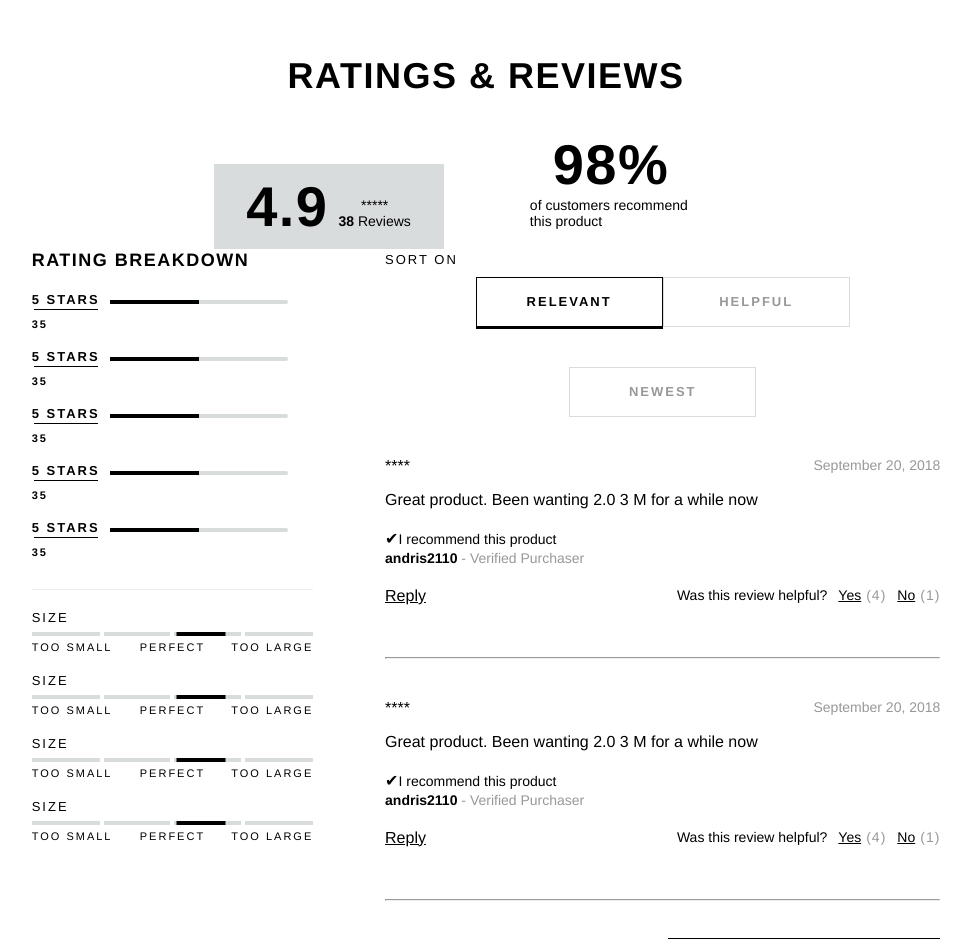
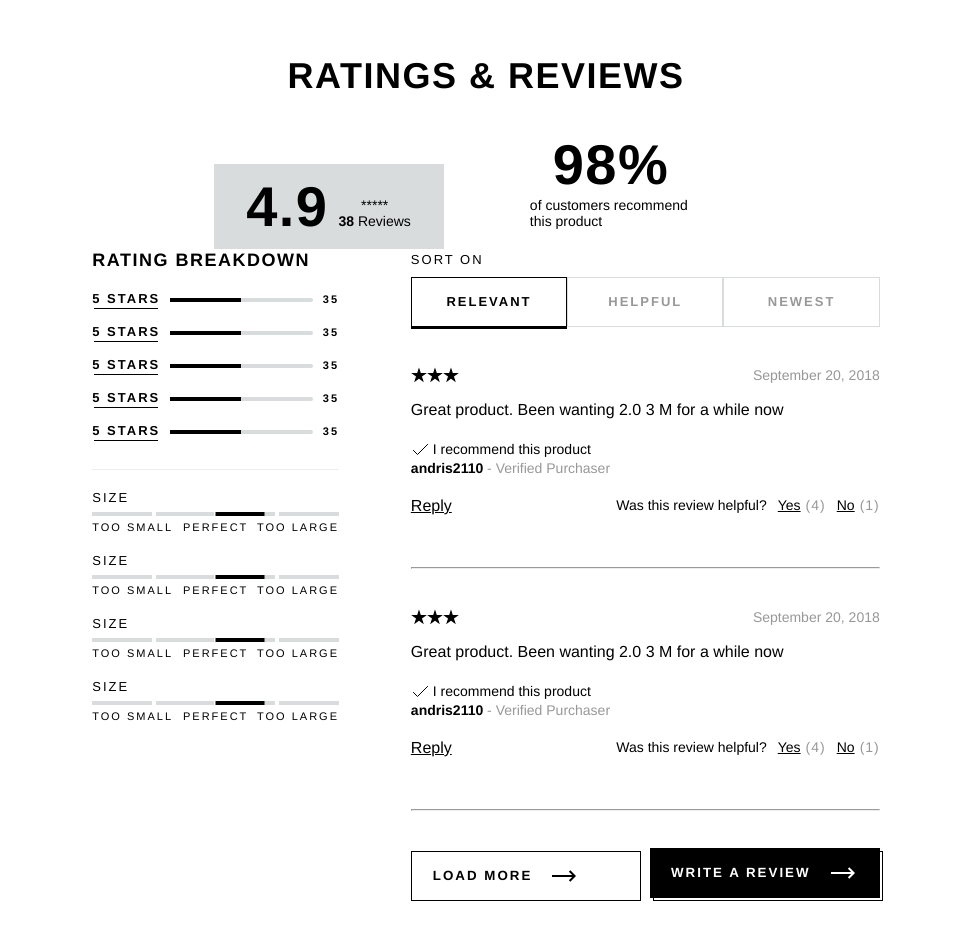
Before and after one commit to mchiang88/matthew-module, a React app: page / in a window 1280 px wide. Shown: the top 939 px of the page, without its empty margins (154-1125 px from the left). Built offline with nearby package versions, Linux system fonts and the light colour scheme; the HTML template or start-up script is replaced by a standard one.

Commit message:
Finished CSS MVP style

```diff
--- /dev/null
+++ b/client/src/components/Arrow.jsx
@@ -0,0 +1,16 @@
+import React from 'react';
+import '../css/Arrow.css';
+
+const Arrow = props => (
+  <svg viewBox="0 0 24 24" id="arrow" width="100%" height="100%">
+    <path
+      d="M17.59 7l5 5-5 5M0 12h22"
+      fill="none"
+      stroke="currentColor"
+      stroke-miterlimit="10"
+      stroke-width="2"
+    />
+  </svg>
+);
+
+export default Arrow;
--- /dev/null
+++ b/client/src/components/CheckMark.jsx
@@ -0,0 +1,16 @@
+import React from 'react';
+import '../css/CheckMark.css';
+
+const CheckMark = props => (
+  <svg viewBox="0 0 19 19" id="checkmark" width="100%" height="100%">
+    <path
+      fill="none"
+      stroke="currentColor"
+      stroke-linecap="square"
+      stroke-miterlimit="10"
+      d="M2.5 10.5l4 4 10-10"
+    />
+  </svg>
+);
+
+export default CheckMark;
--- a/client/src/components/Comment.jsx
+++ b/client/src/components/Comment.jsx
@@ -1,16 +1,22 @@
 import React from 'react';
-import '../css/Comment.css'
+import '../css/Comment.css';
+import SvgComponent from './Star';
+import CheckMark from './CheckMark';
 
 const Comment = props => (
   <div className="comment">
     <div className="container5">
-      <div className="commentStars">****</div>
+      <div className="commentStars">
+        <SvgComponent />
+        <SvgComponent />
+        <SvgComponent />
+      </div>
       <div className="date">September 20, 2018</div>
     </div>
-    <div className="commentHeader"></div>
+    <div className="commentHeader" />
     <div className="commentBody">Great product. Been wanting 2.0 3 M for a while now</div>
     <div className="recommend">
-      <span className="checkMark">✔</span>
+      <CheckMark />
       <span className="recommendComment">I recommend this product</span>
     </div>
     <div className="userInfo">
@@ -18,7 +24,9 @@ const Comment = props => (
       <span className="verified"> - Verified Purchaser</span>
     </div>
     <div className="commentFooter">
-      <a className="reply" href="">Reply</a>
+      <a className="reply" href="">
+        Reply
+      </a>
       <div className="reviewHelpful">
         <div className="reviewQuestion">Was this review helpful? </div>
         <div className="helpful">
@@ -26,7 +34,9 @@ const Comment = props => (
           <span className="yesCount">(4)</span>
         </div>
         <div className="unhelpful">
-          <div className="no" href="">No</div>
+          <div className="no" href="">
+            No
+          </div>
           <span className="noCount">(1)</span>
         </div>
       </div>
--- a/client/src/components/Sort.jsx
+++ b/client/src/components/Sort.jsx
@@ -1,6 +1,7 @@
 import React from 'react';
 import Comment from './Comment';
 import '../css/Sort.css';
+import Arrow from './Arrow';
 
 class Sort extends React.Component {
   constructor(props) {
@@ -34,9 +35,14 @@ class Sort extends React.Component {
         <Comment />
         <Comment />
         <div className="loadAndWrite">
-          <button type="button" className="load">LOAD MORE</button>
-          <button type="button" className="write">WRITE A REVIEW -></button>
-          <div className="whiteShadow"></div>
+          <button type="button" className="load">
+            LOAD MORE
+            <Arrow />
+          </button>
+          <button type="button" className="write">
+            WRITE A REVIEW
+            <Arrow />
+          </button>
         </div>
       </div>
     )
--- /dev/null
+++ b/client/src/components/Star.jsx
@@ -0,0 +1,27 @@
+import React from 'react';
+import '../css/Star.css';
+
+const SvgComponent = props => (
+  <svg className="star" viewBox="0 0 15 15" xmlns="http://www.w3.org/2000/svg">
+    <linearGradient id="0c17f3d4-0a00-46e6-acdc-3aceeef38e4c">
+      <stop offset="0%" stopOpacity="1" stopColor="currentcolor;" />
+      <stop offset="100%" stopOpacity="1" stopColor="currentcolor;" />
+      <stop offset="100%" stopOpacity="0" stopColor="currentcolor;" />
+      <stop offset="100%" stopOpacity="0" stopColor="currentcolor;" />
+    </linearGradient>
+    <path
+      fill="none"
+      stroke="currentColor"
+      strokeMiterlimit="10"
+      d="M13.277,6.182L9.697,8.782L11.057,12.992L7.487,10.392L3.907,12.992L5.277,8.782L1.697,6.182L6.117,6.182L7.487,1.992L8.857,6.182L13.277,6.182Z"
+    />
+    <path
+      fill="url(#0c17f3d4-0a00-46e6-acdc-3aceeef38e4c)"
+      stroke="0"
+      d="M13.277,6.182L9.697,8.782L11.057,12.992L7.487,10.392L3.907,12.992L5.277,8.782L1.697,6.182L6.117,6.182L7.487,1.992L8.857,6.182L13.277,6.182Z"
+    />
+  </svg>
+);
+
+
+export default SvgComponent;
--- a/client/src/css/App.css
+++ b/client/src/css/App.css
@@ -69,8 +69,7 @@ body {
 }
 
 .container4 {
-  width: 281.6px;
-  height: 686px;
+  width: 20%;
   padding-left: 15px;
   padding-right: 15px;
   display: inline-block;
--- /dev/null
+++ b/client/src/css/Arrow.css
@@ -0,0 +1,8 @@
+#arrow {
+  display: inline-block;
+  vertical-align: middle;
+  width: 24px;
+  height: 24px;
+  margin-left: 20px;
+  box-sizing: border-box;
+}
--- /dev/null
+++ b/client/src/css/CheckMark.css
@@ -0,0 +1,8 @@
+#checkmark {
+  width: 19px;
+  height: 19px;
+  vertical-align: bottom;
+  display: inline-block;
+  box-sizing: border-box;
+  margin-right: 3px;
+}
--- a/client/src/css/Sort.css
+++ b/client/src/css/Sort.css
@@ -1,5 +1,5 @@
 .sort {
-  width: 45%;
+  width: 38%;
   margin-left: 41.81px;
   padding-left: 15px;
   padding-right: 15px;
@@ -14,8 +14,7 @@
 }
 
 .load,
-.write,
-.whiteShadow {
+.write {
   background-color: white;
   float: left;
   border: 1.012px solid black;
@@ -58,14 +57,25 @@
   transform: translate(3px, 3px);
 }
 
-.whiteShadow {
-  height: 49px;
-  top: 1px;
-  width: 42%;
-  left: 305px;
-  position: relative;
+.write:after {
+  content: '';
+  display: block;
+  position: absolute;
+  left: 3px;
+  top: 3px;
+  width: 100%;
+  height: 100%;
   box-shadow: inset 0 0 0 1px #000;
-  z-index: 1;
+  box-sizing: border-box;
+  transition: transform 0.1s cubic-bezier(0.3, 0, 0.45, 1);
+}
+
+.write:active:after {
+  transform: translate(-3px, -3px);
+}
+
+.buttons {
+  display: flex;
 }
 
 .relevant,
@@ -78,13 +88,15 @@
   font-size: 13px;
   letter-spacing: 2px;
   background-color: white;
-  width: 27.2%;
   height: 16px;
   padding: 16px 17px 16px 17px;
   border: 1px solid #d9dcdd;
   color: #98989a;
   font-weight: 700;
   cursor: pointer;
+  flex-basis: 0;
+  -webkit-flex-grow: 1;
+  flex-grow: 1;
 }
 
 .relevant:hover,
--- /dev/null
+++ b/client/src/css/Star.css
@@ -0,0 +1,5 @@
+.star {
+  height: 1em;
+  width: 1em;
+  box-sizing: border-box;
+}
--- a/client/src/css/StarListEntry.css
+++ b/client/src/css/StarListEntry.css
@@ -3,6 +3,7 @@
   text-align: left;
   font-weight: 700;
   cursor: pointer;
+  display: flex;
 }
 
 .starRating {
@@ -37,6 +38,7 @@
 }
 
 .starPercentage {
+  top: 10px;
   height: 4px;
   border-radius: 4px;
   position: relative;
@@ -44,10 +46,8 @@
   flex-grow: 1;
   margin: 0 10px;
   background-color: #d9dcdd;
-  width: 178.5px;
   margin-left: 10px;
   margin-right: 10px;
-  display: inline-block;
 }
 
 .filled {
```
Also changed, not shown: client/src/css/Comment.css (line endings or trailing spaces).
